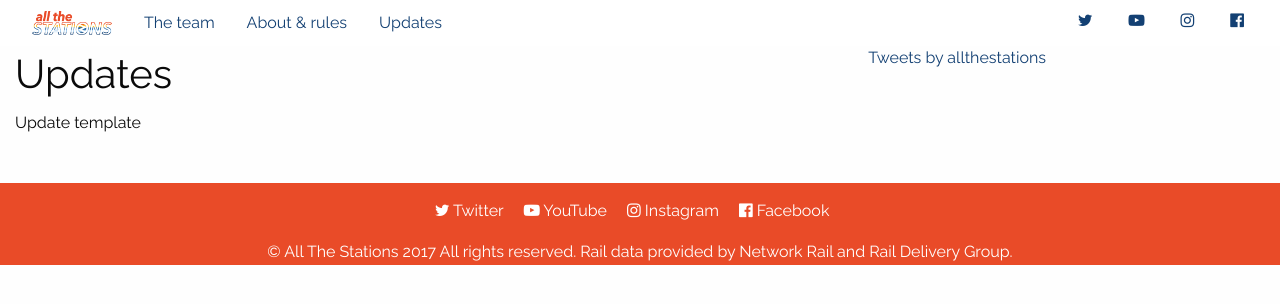
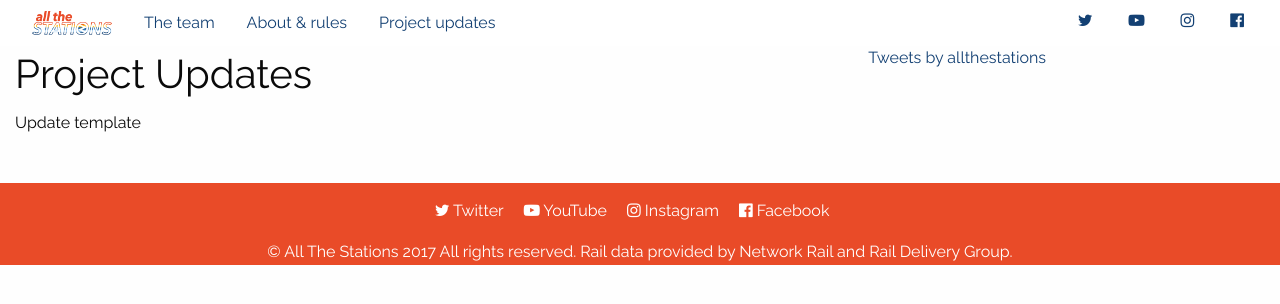
Before and after one commit to khawkins98/all-the-stations, a Jekyll site: the page built from updates.md, in a window 1280 px wide. Shown: the top 304 px of the page. Built offline with Jekyll 4.4.1, drawn with Linux system fonts in a browser that asks for light colours; nearby versions of some CDN libraries; comment, search, counter and statistics services are not loaded.

Commit message:
Update updates.md

```diff
--- a/updates.md
+++ b/updates.md
@@ -1,10 +1,10 @@
 ---
 layout: default
-title: Updates
+title: Project updates
 group: "in_local_navigation"
 order: 3
 ---
 
-## Updates
+## Project Updates
 
 {% include updates_list.html %}
```
